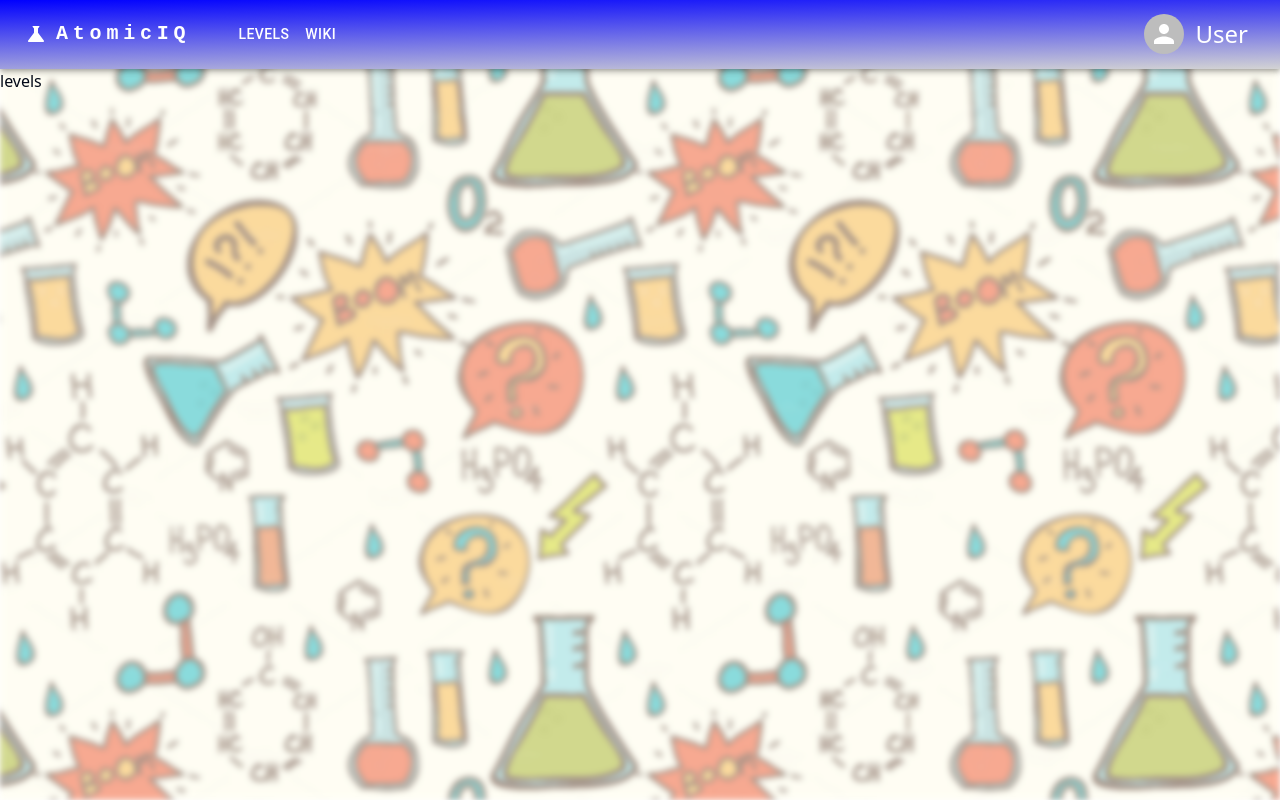
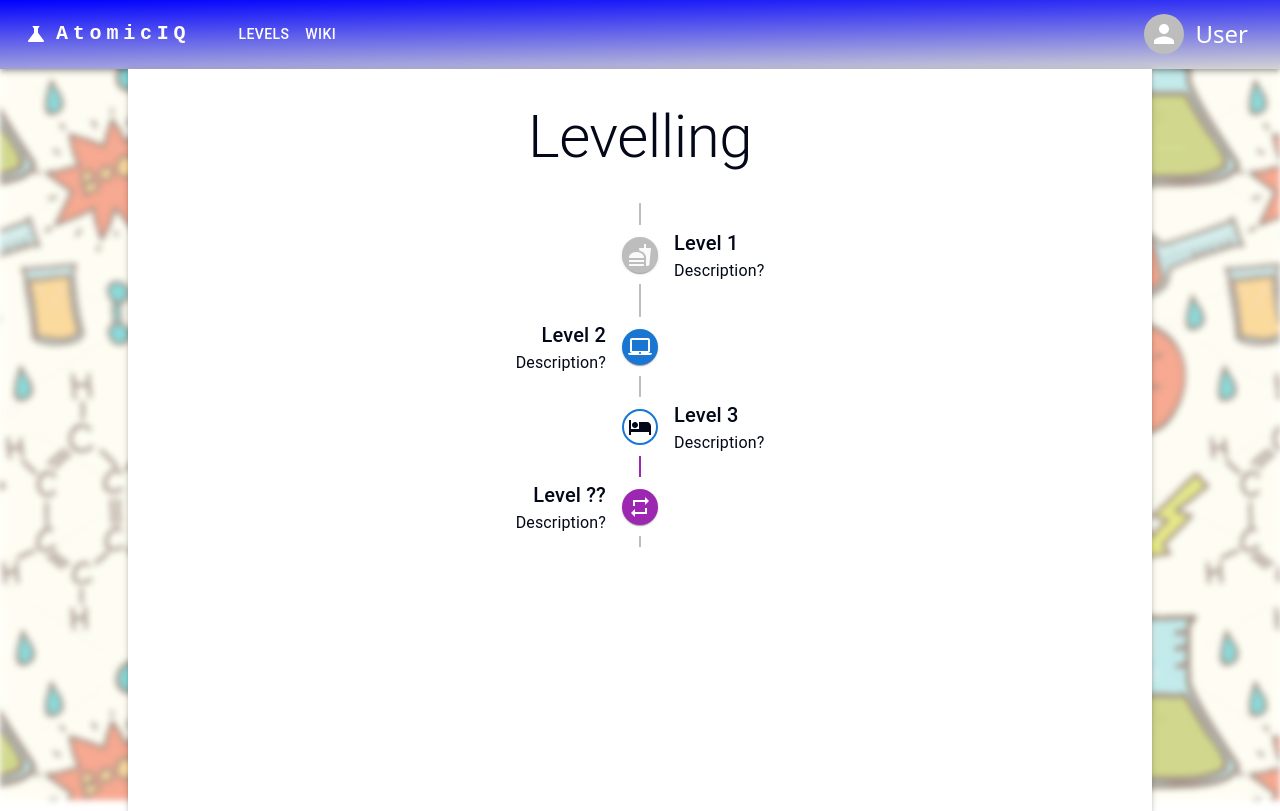
Before and after one commit to swu628/se701-project-React-AtomicIQ, a React (Vite) app in the folder Frontend/: page /levels in a window 1280 px wide. Built offline with nearby package versions, Linux system fonts and the light colour scheme.

Commit message:
added timeline component

```diff
--- a/Frontend/package.json
+++ b/Frontend/package.json
@@ -14,6 +14,7 @@
     "@emotion/styled": "^11.11.5",
     "@heroicons/react": "^2.1.3",
     "@mui/icons-material": "^5.15.17",
+    "@mui/lab": "^5.0.0-alpha.170",
     "@mui/material": "^5.15.18",
     "@mui/styled-engine": "^5.15.14",
     "@mui/x-charts": "^7.5.1",
--- a/Frontend/src/Pages/Home.tsx
+++ b/Frontend/src/Pages/Home.tsx
@@ -1,4 +1,4 @@
-import { useState, useEffect } from "react";
+import { useEffect } from "react";
 import { Container, Typography, Button } from "@mui/material";
 import { Link } from "react-router-dom";
 
@@ -36,13 +36,9 @@ export default function Home() {
     textDecoration: "none",
   };
 
-  const typographyStyles = {
-    mb: 30,
-  };
-
   return (
     <Container sx={containerStyles}>
-      <Typography variant="h2" sx={typographyStyles}>
+      <Typography variant="h2" sx={{ mb: 30 }}>
         AtomicIQ
       </Typography>
       <Link to="/flashcard" style={{ textDecoration: "none" }}>
--- a/Frontend/src/Pages/Levels.tsx
+++ b/Frontend/src/Pages/Levels.tsx
@@ -1,4 +1,15 @@
+import Timeline from "@mui/lab/Timeline";
+import TimelineItem from "@mui/lab/TimelineItem";
+import TimelineSeparator from "@mui/lab/TimelineSeparator";
+import TimelineConnector from "@mui/lab/TimelineConnector";
+import TimelineContent from "@mui/lab/TimelineContent";
+import TimelineDot from "@mui/lab/TimelineDot";
+import FastfoodIcon from "@mui/icons-material/Fastfood";
+import LaptopMacIcon from "@mui/icons-material/LaptopMac";
+import HotelIcon from "@mui/icons-material/Hotel";
+import RepeatIcon from "@mui/icons-material/Repeat";
 import { useEffect } from "react";
+import { Container, Typography } from "@mui/material";
 
 export default function Levels() {
   useEffect(() => {
@@ -8,9 +19,84 @@ export default function Levels() {
     };
   }, []);
 
+  const containerStyles = {
+    p: "2rem",
+    minHeight: "92.75vh",
+    width: "80vw",
+    boxShadow: 3,
+    backgroundColor: "white",
+  };
+
   return (
-    <div>
-      <p>levels</p>
-    </div>
+    <Container sx={containerStyles}>
+      <Typography
+        variant="h2"
+        sx={{ mb: 3, display: "flex", justifyContent: "center" }}
+      >
+        Levelling
+      </Typography>
+      <Timeline>
+        <TimelineItem position="right">
+          <TimelineSeparator>
+            <TimelineConnector />
+            <TimelineDot>
+              <FastfoodIcon />
+            </TimelineDot>
+            <TimelineConnector />
+          </TimelineSeparator>
+          <TimelineContent sx={{ py: "3vh", px: 2 }}>
+            <Typography variant="h6" component="span">
+              Level 1
+            </Typography>
+            <Typography>Description?</Typography>
+          </TimelineContent>
+        </TimelineItem>
+        <TimelineItem position="left">
+          <TimelineSeparator>
+            <TimelineConnector />
+            <TimelineDot color="primary">
+              <LaptopMacIcon />
+            </TimelineDot>
+            <TimelineConnector />
+          </TimelineSeparator>
+          <TimelineContent sx={{ py: "12px", px: 2 }}>
+            <Typography variant="h6" component="span">
+              Level 2
+            </Typography>
+            <Typography>Description?</Typography>
+          </TimelineContent>
+        </TimelineItem>
+        <TimelineItem position="right">
+          <TimelineSeparator>
+            <TimelineConnector />
+            <TimelineDot color="primary" variant="outlined">
+              <HotelIcon />
+            </TimelineDot>
+            <TimelineConnector sx={{ bgcolor: "secondary.main" }} />
+          </TimelineSeparator>
+          <TimelineContent sx={{ py: "12px", px: 2 }}>
+            <Typography variant="h6" component="span">
+              Level 3
+            </Typography>
+            <Typography>Description?</Typography>
+          </TimelineContent>
+        </TimelineItem>
+        <TimelineItem position="left">
+          <TimelineSeparator>
+            <TimelineConnector sx={{ bgcolor: "secondary.main" }} />
+            <TimelineDot color="secondary">
+              <RepeatIcon />
+            </TimelineDot>
+            <TimelineConnector />
+          </TimelineSeparator>
+          <TimelineContent sx={{ py: "12px", px: 2 }}>
+            <Typography variant="h6" component="span">
+              Level ??
+            </Typography>
+            <Typography>Description?</Typography>
+          </TimelineContent>
+        </TimelineItem>
+      </Timeline>
+    </Container>
   );
 }
```
Also changed, not shown: 1 other file (tests, documents, lock files or other folders).
